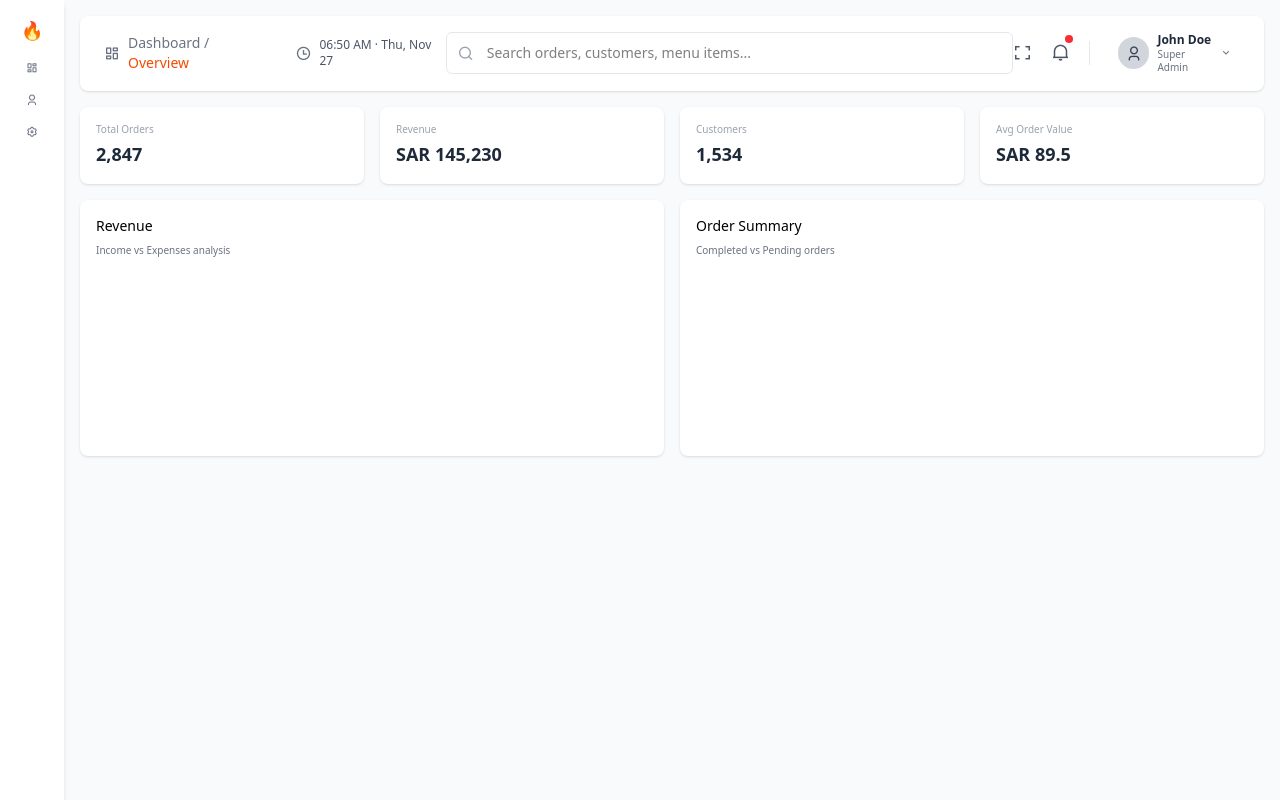
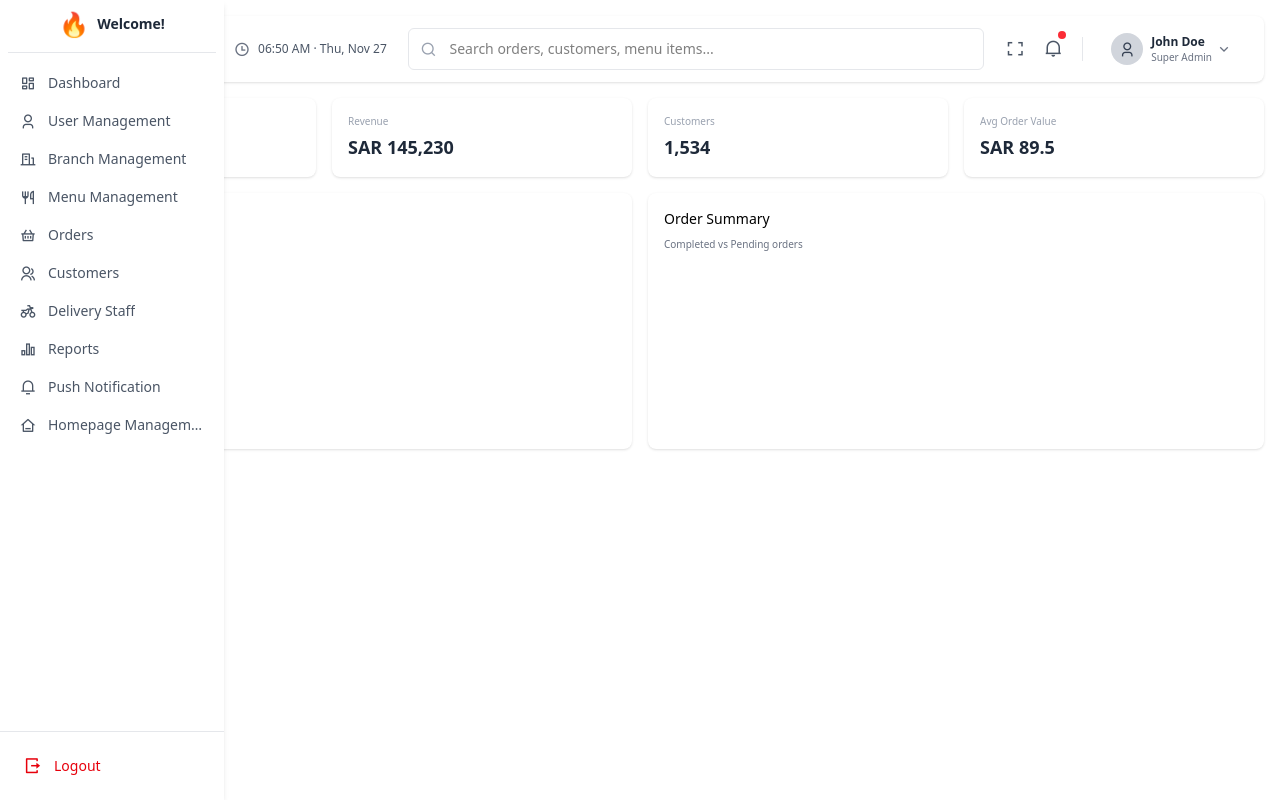
Before and after one commit to ganeshWebseeder/CRM-App, a React (Vite) app: page / in a window 1280 px wide. Built offline with nearby package versions, Linux system fonts and the light colour scheme.

Commit message:
sidebar is done

```diff
--- a/src/App.jsx
+++ b/src/App.jsx
@@ -1,11 +1,11 @@
 import Dashboard from "./Pages/Dashboard";
 
-function App() {
+export default function App() {
   return (
-    <div className="flex bg-[#f9fafb] min-h-screen text-xs">
-      <Dashboard />
+    <div>
+      <div className="flex-1 transition-all duration-300 ease-in-out">
+        <Dashboard />
+      </div>
     </div>
   );
 }
-
-export default App;
--- a/src/components/Dash-ui/Sidebar.jsx
+++ b/src/components/Dash-ui/Sidebar.jsx
@@ -1,11 +1,72 @@
+import { useState } from "react";
+
 export default function Sidebar() {
+  const [isHovered, setIsHovered] = useState(false);
+
+  const menuItems = [
+    { icon: "ri-dashboard-line", label: "Dashboard" },
+    { icon: "ri-user-3-line", label: "User Management" },
+    { icon: "ri-building-line", label: "Branch Management" },
+    { icon: "ri-restaurant-line", label: "Menu Management" },
+    { icon: "ri-shopping-basket-2-line", label: "Orders" },
+    { icon: "ri-group-line", label: "Customers" },
+    { icon: "ri-motorbike-line", label: "Delivery Staff" },
+    { icon: "ri-bar-chart-2-line", label: "Reports" },
+    { icon: "ri-notification-3-line", label: "Push Notification" },
+    { icon: "ri-home-3-line", label: "Homepage Management" },
+  ];
+
   return (
-    <div className="w-16 bg-white shadow-md flex flex-col items-center py-4 space-y-4">
-      <div className="text-red-500 font-bold text-lg">🔥</div>
-      <div className="flex flex-col space-y-4 text-gray-500">
-        <i className="ri-dashboard-line"></i>
-        <i className="ri-user-3-line"></i>
-        <i className="ri-settings-3-line"></i>
+    <div
+      onMouseEnter={() => setIsHovered(true)}
+      onMouseLeave={() => setIsHovered(false)}
+      className={`bg-white shadow-md flex flex-col justify-between transition-all duration-300 ease-in-out overflow-y-auto h-screen
+        ${isHovered ? "w-56 fixed left-0 top-0 z-50" : "w-16"}
+      `}
+    >
+      {/* 🔥 Logo + Welcome Section */}
+      <div className="flex flex-col items-center px-2 pb-2">
+        <div className="flex items-center justify-center mt-2">
+          <div className="text-red-500 text-2xl font-bold">🔥</div>
+          {isHovered && (
+            <span className="ml-2 text-gray-800 font-semibold text-sm whitespace-nowrap">
+              Welcome!
+            </span>
+          )}
+        </div>
+        {/* Divider Line */}
+        <div className="w-full border-t border-gray-200 mt-3"></div>
+      </div>
+
+      {/* 📋 Menu Section */}
+      <nav className="flex-1 flex flex-col text-gray-600 text-sm space-y-0.5 px-1 mt-1">
+        {menuItems.map((item, index) => (
+          <div
+            key={index}
+            className={`flex items-center px-4 py-1.5 rounded-md cursor-pointer hover:bg-gray-100 transition-all duration-150 ${
+              isHovered ? "justify-start space-x-3" : "justify-center"
+            }`}
+          >
+            <i className={`${item.icon} text-base`}></i>
+            {isHovered && <span className="truncate">{item.label}</span>}
+          </div>
+        ))}
+      </nav>
+
+      {/* 🚪 Fixed Logout Button */}
+      <div className="border-t border-gray-200 p-3">
+        <div
+          className={`flex items-center space-x-3 px-3 py-2 cursor-pointer rounded-md transition-all duration-200
+            ${isHovered ? "justify-start" : "justify-center"}
+            hover:bg-red-500 hover:text-white`}
+        >
+          <i className="ri-logout-box-r-line text-lg text-red-600"></i>
+          {isHovered && (
+            <span className="text-sm font-medium text-red-600 hover:text-white">
+              Logout
+            </span>
+          )}
+        </div>
       </div>
     </div>
   );
```
